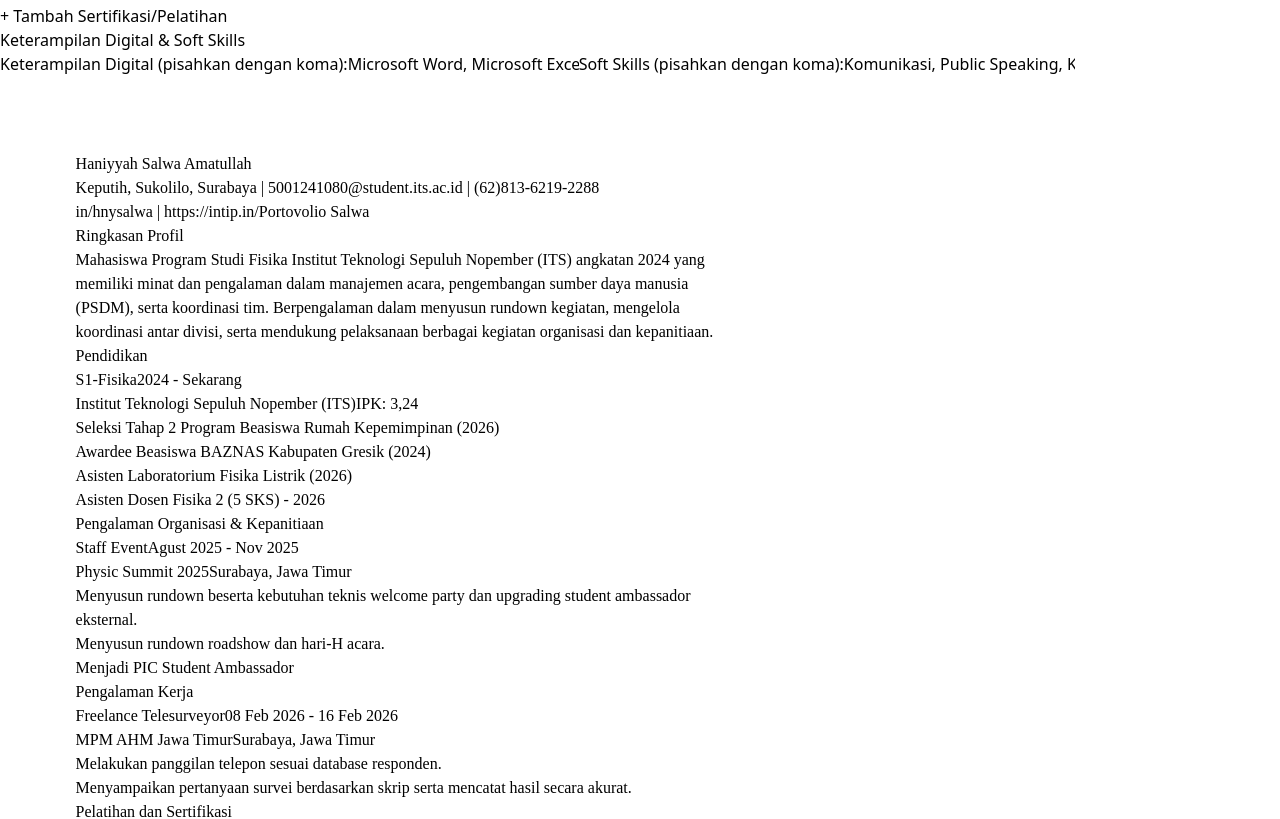
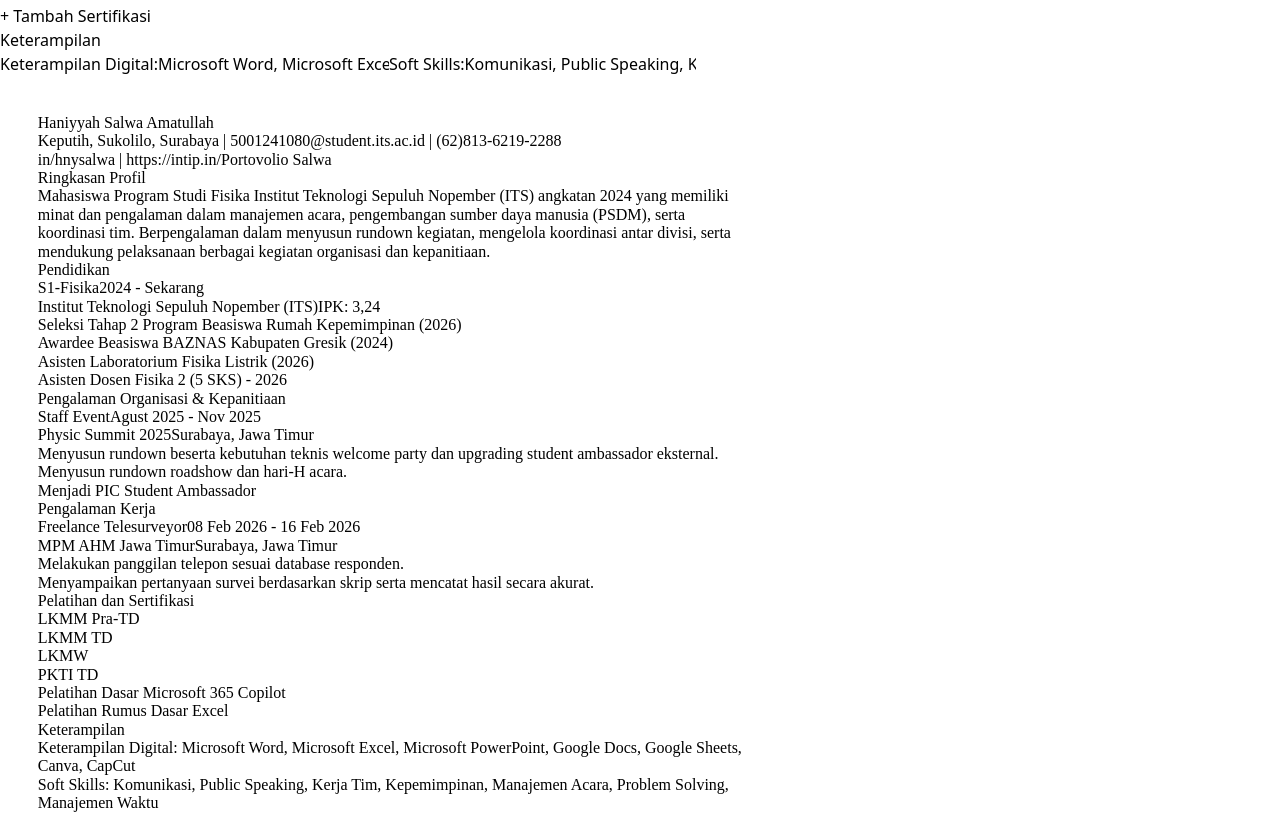
Before and after one commit to hnyyy23/BuildCV, a React (Vite) app: page / in a window 1280 px wide. Shown: the part 866-1685 px from the top of the page. Built offline with nearby package versions, Linux system fonts and the light colour scheme.

Commit message:
Update App.jsx

```diff
--- a/src/App.jsx
+++ b/src/App.jsx
@@ -2,7 +2,7 @@ import React, { useState } from 'react';
 
 export default function App() {
   const [paperSize, setPaperSize] = useState('A4');
-  const [margin, setMargin] = useState(2); // 1, 1.27, atau 2 cm
+  const [margin, setMargin] = useState(1); // Margin diset 1 cm agar lebih muat banyak
 
   const [cvData, setCvData] = useState({
     name: 'Haniyyah Salwa Amatullah',
@@ -75,7 +75,6 @@ export default function App() {
     window.print();
   };
 
-  // Helper functions untuk menambah/menghapus data dinamis
   const addEducation = () => {
     setCvData({...cvData, educations: [...cvData.educations, { id: Date.now(), degree: '', institution: '', date: '', score: '', details: [''] }]});
   };
@@ -89,9 +88,9 @@ export default function App() {
   };
 
   const getPaperDimensions = () => {
-    if (paperSize === 'A4') return { width: '210mm', minHeight: '297mm' };
-    if (paperSize === 'A5') return { width: '148mm', minHeight: '210mm' };
-    if (paperSize === 'F4') return { width: '215.9mm', minHeight: '330.2mm' };
+    if (paperSize === 'A4') return { width: '210mm' };
+    if (paperSize === 'A5') return { width: '148mm' };
+    if (paperSize === 'F4') return { width: '215.9mm' };
   };
 
   return (
@@ -147,10 +146,10 @@ export default function App() {
         {cvData.educations.map((edu, idx) => (
           <div key={edu.id} className="bg-gray-50 p-4 rounded border mb-4">
             <div className="grid grid-cols-2 gap-2 mb-2">
-              <input type="text" placeholder="Jenjang/Jurusan (Cth: S1-Fisika)" value={edu.degree} onChange={(e) => {
+              <input type="text" placeholder="Jenjang/Jurusan" value={edu.degree} onChange={(e) => {
                 const newEdu = [...cvData.educations]; newEdu[idx].degree = e.target.value; setCvData({...cvData, educations: newEdu});
               }} className="border p-2 rounded font-bold" />
-              <input type="text" placeholder="Tahun (Cth: 2024-Sekarang)" value={edu.date} onChange={(e) => {
+              <input type="text" placeholder="Tahun" value={edu.date} onChange={(e) => {
                 const newEdu = [...cvData.educations]; newEdu[idx].date = e.target.value; setCvData({...cvData, educations: newEdu});
               }} className="border p-2 rounded" />
               <input type="text" placeholder="Nama Institusi" value={edu.institution} onChange={(e) => {
@@ -164,7 +163,7 @@ export default function App() {
         ))}
         <button onClick={addEducation} className="w-full border-2 border-dashed border-gray-400 text-gray-600 font-bold py-2 rounded hover:bg-gray-50 mb-8">+ Tambah Pendidikan</button>
 
-        {/* PENGALAMAN ORGANISASI & KEPANITIAAN */}
+        {/* PENGALAMAN ORGANISASI */}
         <h3 className="font-bold text-lg border-b pb-2 mb-4">Pengalaman Organisasi & Kepanitiaan</h3>
         {cvData.experiences.map((exp, expIndex) => (
           <div key={exp.id} className="bg-gray-50 p-4 rounded border mb-4 relative">
@@ -187,7 +186,7 @@ export default function App() {
             </div>
 
             <div className="mt-3">
-              <label className="text-sm font-semibold text-gray-700">Tugas / Pencapaian (1 Kolom = 1 Kalimat):</label>
+              <label className="text-sm font-semibold text-gray-700">Tugas / Pencapaian:</label>
               {exp.tasks.map((task, tIdx) => (
                 <div key={tIdx} className="flex gap-2 mt-2">
                   <span className="mt-2 text-gray-400">•</span>
@@ -205,9 +204,9 @@ export default function App() {
             </div>
           </div>
         ))}
-        <button onClick={addExperience} className="w-full border-2 border-dashed border-gray-400 text-gray-600 font-bold py-2 rounded hover:bg-gray-50 mb-8">+ Tambah Pengalaman Organisasi/Kepanitiaan</button>
+        <button onClick={addExperience} className="w-full border-2 border-dashed border-gray-400 text-gray-600 font-bold py-2 rounded hover:bg-gray-50 mb-8">+ Tambah Pengalaman</button>
 
-        {/* PENGALAMAN KERJA / PRAKTIK */}
+        {/* PENGALAMAN KERJA */}
         <h3 className="font-bold text-lg border-b pb-2 mb-4">Pengalaman Kerja / Praktik</h3>
         {cvData.workExperiences.map((work, wIndex) => (
           <div key={work.id} className="bg-gray-50 p-4 rounded border mb-4 relative">
@@ -241,9 +240,9 @@ export default function App() {
             </div>
           </div>
         ))}
-        <button onClick={addWork} className="w-full border-2 border-dashed border-gray-400 text-gray-600 font-bold py-2 rounded hover:bg-gray-50 mb-8">+ Tambah Pengalaman Kerja/Praktik</button>
+        <button onClick={addWork} className="w-full border-2 border-dashed border-gray-400 text-gray-600 font-bold py-2 rounded hover:bg-gray-50 mb-8">+ Tambah Pengalaman Kerja</button>
 
-        {/* PELATIHAN & SERTIFIKASI */}
+        {/* SERTIFIKASI */}
         <h3 className="font-bold text-lg border-b pb-2 mb-4">Pelatihan dan Sertifikasi</h3>
         <div className="flex flex-col gap-2 mb-8">
           {cvData.certifications.map((cert, cIdx) => (
@@ -256,68 +255,70 @@ export default function App() {
               }} className="bg-red-100 text-red-600 px-3 rounded font-bold">X</button>
             </div>
           ))}
-          <button onClick={() => setCvData({...cvData, certifications: [...cvData.certifications, '']})} className="text-blue-600 text-sm font-semibold">+ Tambah Sertifikasi/Pelatihan</button>
+          <button onClick={() => setCvData({...cvData, certifications: [...cvData.certifications, '']})} className="text-blue-600 text-sm font-semibold">+ Tambah Sertifikasi</button>
         </div>
 
         {/* KETERAMPILAN */}
-        <h3 className="font-bold text-lg border-b pb-2 mb-4">Keterampilan Digital & Soft Skills</h3>
+        <h3 className="font-bold text-lg border-b pb-2 mb-4">Keterampilan</h3>
         <div className="mb-10">
-          <label className="block text-sm font-semibold mb-2">Keterampilan Digital (pisahkan dengan koma):</label>
+          <label className="block text-sm font-semibold mb-2">Keterampilan Digital:</label>
           <input type="text" value={cvData.digitalSkills.join(', ')} onChange={(e) => {
             setCvData({...cvData, digitalSkills: e.target.value.split(',').map(s => s.trim())});
           }} className="border p-2 rounded w-full mb-4" />
 
-          <label className="block text-sm font-semibold mb-2">Soft Skills (pisahkan dengan koma):</label>
+          <label className="block text-sm font-semibold mb-2">Soft Skills:</label>
           <input type="text" value={cvData.softSkills.join(', ')} onChange={(e) => {
             setCvData({...cvData, softSkills: e.target.value.split(',').map(s => s.trim())});
           }} className="border p-2 rounded w-full" />
         </div>
       </div>
 
-      {/* KANAN: PRATINJAU KERTAS */}
+      {/* KANAN: PRATINJAU KERTAS (DIUBAH MENJADI BLOCK ALIRAN NORMAL AGAR TIDAK TUMPANG TINDIH) */}
       <div className="w-1/2 h-full overflow-y-auto p-8 flex justify-center print-area">
         <div
-          className="bg-white shadow-xl transition-all duration-300"
+          className="bg-white shadow-xl text-[10.5pt]"
           style={{
             width: getPaperDimensions().width,
-            minHeight: getPaperDimensions().minHeight,
             padding: `${margin}cm`,
             fontFamily: "'Times New Roman', Times, serif",
-            color: "black"
+            color: "black",
+            lineHeight: "1.15",
+            height: "auto", // Menggunakan auto agar kertas menyesuaikan isi secara natural ke bawah tanpa tumpang tindih
+            minHeight: "auto"
           }}
         >
           {/* HEADER */}
-          <div className="text-center mb-4">
-            <h1 className="text-xl font-bold uppercase mb-1">{cvData.name}</h1>
-            <p className="text-sm">
+          <div className="text-center mb-2">
+            <h1 className="text-[15pt] font-bold uppercase mb-0.5">{cvData.name}</h1>
+            <p className="text-[9.5pt]">
               {cvData.address} | {cvData.email} | {cvData.phone} <br/>
               {cvData.linkedin} | {cvData.portfolio}
             </p>
           </div>
 
           {/* SUMMARY */}
-          <div className="mb-4">
-            <h2 className="text-[13px] font-bold uppercase border-b border-black mb-2 pb-0.5">Ringkasan Profil</h2>
-            <p className="text-sm text-justify leading-snug">{cvData.summary}</p>
+          <div className="mb-2">
+            <h2 className="text-[10.5pt] font-bold uppercase border-b border-black mb-1 pb-0">Ringkasan Profil</h2>
+            <p className="text-justify text-[10pt]">{cvData.summary}</p>
           </div>
 
           {/* EDUCATION */}
-          <div className="mb-4">
-            <h2 className="text-[13px] font-bold uppercase border-b border-black mb-2 pb-0.5">Pendidikan</h2>
+          <div className="mb-2">
+            <h2 className="text-[10.5pt] font-bold uppercase border-b border-black mb-1 pb-0">Pendidikan</h2>
             {cvData.educations.map((edu, idx) => (
-              <div key={idx} className="mb-2">
-                <div className="flex justify-between text-sm">
-                  <span className="font-bold">{edu.degree}</span>
+              <div key={idx} className="mb-1.5">
+                <div className="flex justify-between font-bold text-[10pt]">
+                  <span>{edu.degree}</span>
                   <span>{edu.date}</span>
                 </div>
-                <div className="flex justify-between text-sm mb-1 italic">
+                <div className="flex justify-between italic text-[10pt] mb-0.5">
                   <span>{edu.institution}</span>
                   <span>{edu.score}</span>
                 </div>
                 {edu.details && edu.details.length > 0 && (
-                  <ul className="list-disc pl-5 text-sm m-0">
+                  <ul className="list-disc pl-4 m-0 text-[9.5pt]">
                     {edu.details.map((d, dIdx) => (
-                      d.trim() !== '' && <li key={dIdx} className="mb-0.5">{d}</li>
+                      d.trim() !== '' && <li key={dIdx} className="mb-0">{d}</li>
                     ))}
                   </ul>
                 )}
@@ -325,45 +326,45 @@ export default function App() {
             ))}
           </div>
 
-          {/* ORGANIZATIONS & COMMITTEES */}
-          <div className="mb-4">
-            <h2 className="text-[13px] font-bold uppercase border-b border-black mb-2 pb-0.5">Pengalaman Organisasi & Kepanitiaan</h2>
+          {/* EXPERIENCES */}
+          <div className="mb-2">
+            <h2 className="text-[10.5pt] font-bold uppercase border-b border-black mb-1 pb-0">Pengalaman Organisasi & Kepanitiaan</h2>
             {cvData.experiences.map((exp, index) => (
-              <div key={index} className="mb-3">
-                <div className="flex justify-between text-sm">
-                  <span className="font-bold">{exp.title}</span>
+              <div key={index} className="mb-2">
+                <div className="flex justify-between font-bold text-[10pt]">
+                  <span>{exp.title}</span>
                   <span>{exp.date}</span>
                 </div>
-                <div className="flex justify-between text-sm mb-1 italic">
+                <div className="flex justify-between italic text-[10pt] mb-0.5">
                   <span>{exp.organization}</span>
                   <span>{exp.location}</span>
                 </div>
-                <ul className="list-disc pl-5 text-sm m-0">
+                <ul className="list-disc pl-4 m-0 text-[9.5pt]">
                   {exp.tasks.map((task, tIndex) => (
-                    task.trim() !== '' && <li key={tIndex} className="mb-0.5">{task}</li>
+                    task.trim() !== '' && <li key={tIndex} className="mb-0">{task}</li>
                   ))}
                 </ul>
               </div>
             ))}
           </div>
 
-          {/* WORK / PRACTICAL EXPERIENCE */}
+          {/* WORK EXPERIENCE */}
           {cvData.workExperiences.length > 0 && (
-            <div className="mb-4">
-              <h2 className="text-[13px] font-bold uppercase border-b border-black mb-2 pb-0.5">Pengalaman Kerja</h2>
+            <div className="mb-2">
+              <h2 className="text-[10.5pt] font-bold uppercase border-b border-black mb-1 pb-0">Pengalaman Kerja</h2>
               {cvData.workExperiences.map((work, index) => (
-                <div key={index} className="mb-3">
-                  <div className="flex justify-between text-sm">
-                    <span className="font-bold">{work.title}</span>
+                <div key={index} className="mb-2">
+                  <div className="flex justify-between font-bold text-[10pt]">
+                    <span>{work.title}</span>
                     <span>{work.date}</span>
                   </div>
-                  <div className="flex justify-between text-sm mb-1 italic">
+                  <div className="flex justify-between italic text-[10pt] mb-0.5">
                     <span>{work.organization}</span>
                     <span>{work.location}</span>
                   </div>
-                  <ul className="list-disc pl-5 text-sm m-0">
+                  <ul className="list-disc pl-4 m-0 text-[9.5pt]">
                     {work.tasks.map((task, tIndex) => (
-                      task.trim() !== '' && <li key={tIndex} className="mb-0.5">{task}</li>
+                      task.trim() !== '' && <li key={tIndex} className="mb-0">{task}</li>
                     ))}
                   </ul>
                 </div>
@@ -372,23 +373,23 @@ export default function App() {
           )}
 
           {/* CERTIFICATIONS */}
-          <div className="mb-4">
-            <h2 className="text-[13px] font-bold uppercase border-b border-black mb-2 pb-0.5">Pelatihan dan Sertifikasi</h2>
-            <ul className="list-disc pl-5 text-sm m-0">
+          <div className="mb-2">
+            <h2 className="text-[10.5pt] font-bold uppercase border-b border-black mb-1 pb-0">Pelatihan dan Sertifikasi</h2>
+            <ul className="list-disc pl-4 m-0 text-[9.5pt]">
               {cvData.certifications.map((cert, index) => (
-                cert.trim() !== '' && <li key={index} className="mb-0.5">{cert}</li>
+                cert.trim() !== '' && <li key={index} className="mb-0">{cert}</li>
               ))}
             </ul>
           </div>
 
           {/* SKILLS */}
           <div>
-            <h2 className="text-[13px] font-bold uppercase border-b border-black mb-2 pb-0.5">Keterampilan</h2>
-            <div className="text-sm mb-1">
+            <h2 className="text-[10.5pt] font-bold uppercase border-b border-black mb-1 pb-0">Keterampilan</h2>
+            <div className="text-[9.5pt] mb-0.5">
               <span className="font-bold">Keterampilan Digital: </span>
               {cvData.digitalSkills.join(', ')}
             </div>
-            <div className="text-sm">
+            <div className="text-[9.5pt]">
               <span className="font-bold">Soft Skills: </span>
               {cvData.softSkills.join(', ')}
             </div>
```
